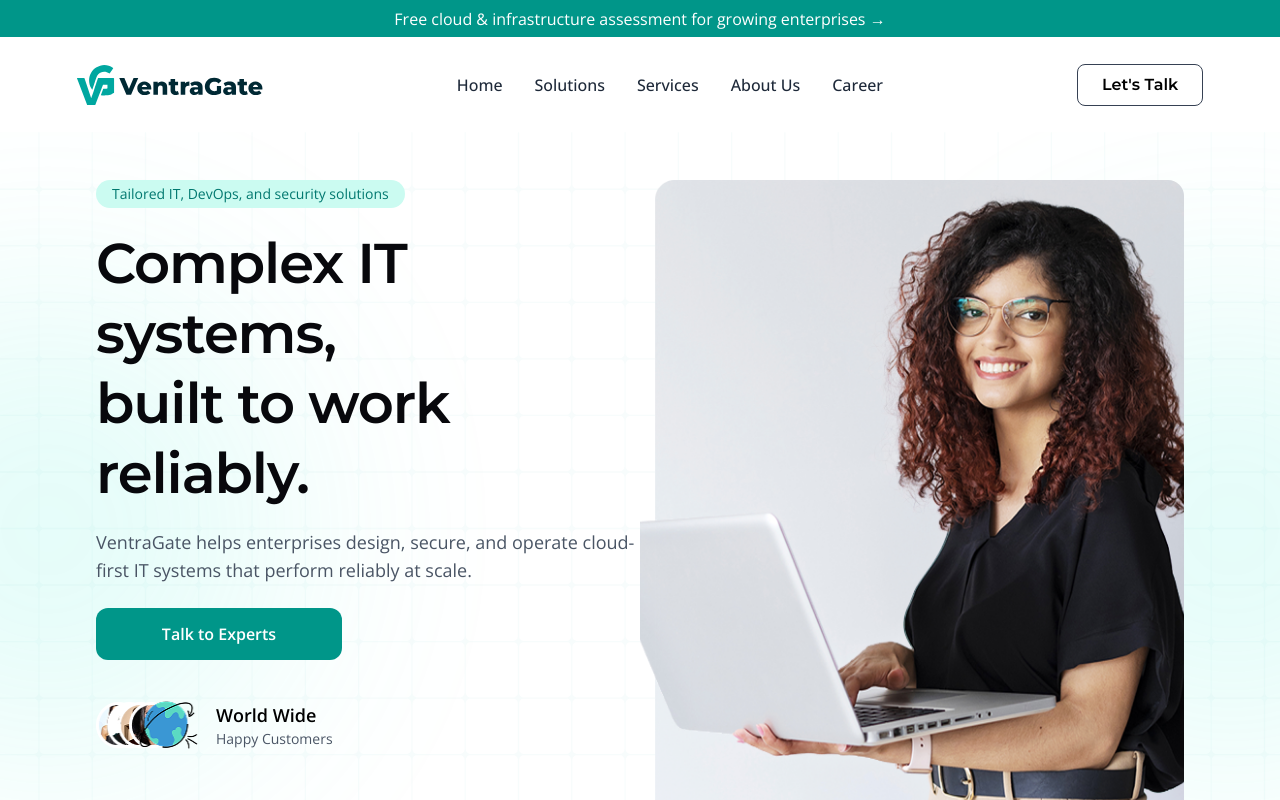
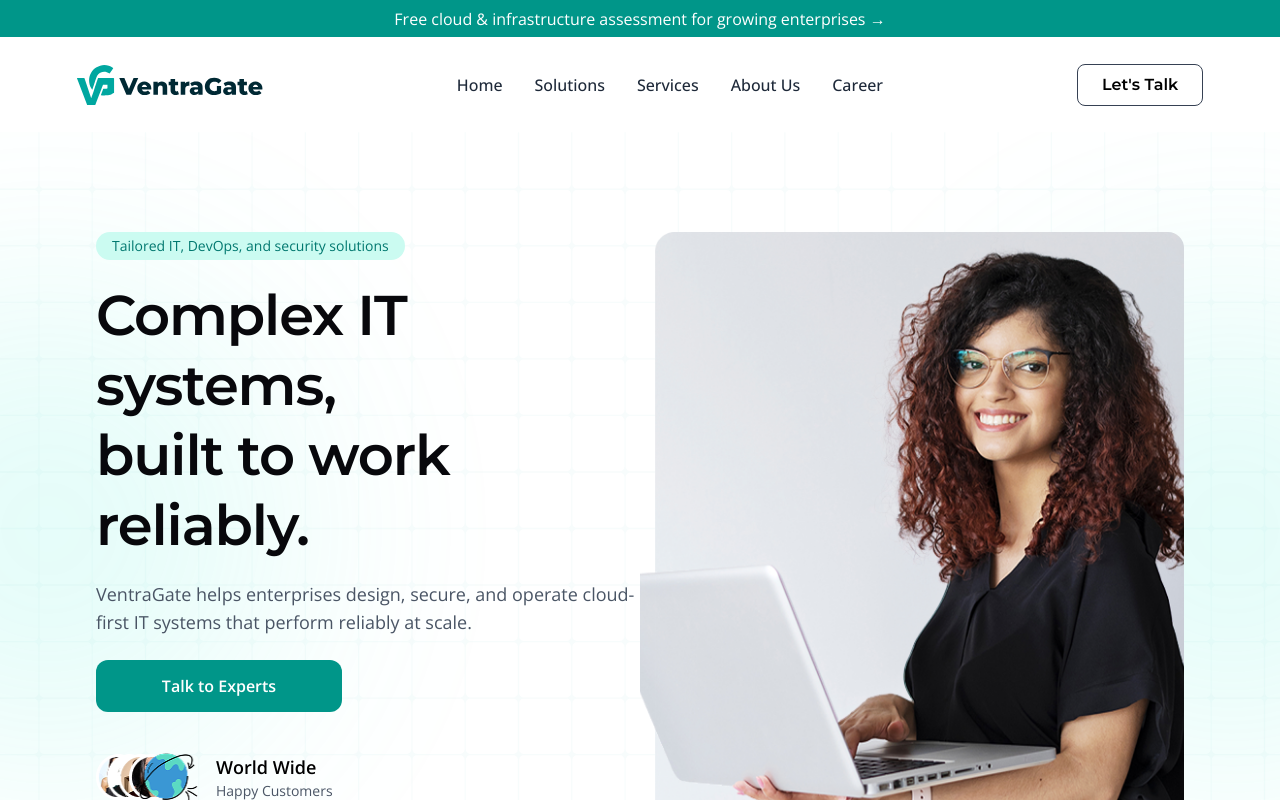
Before and after one commit to Madasamy-123/Ventragate-Website, a React (Vite) app: page / in a window 1280 px wide. Shown: the top 800 px of the page. Built offline with nearby package versions, Linux system fonts and the light colour scheme.

Commit message:
hero page change

```diff
--- a/src/components/Hero.jsx
+++ b/src/components/Hero.jsx
@@ -113,7 +113,7 @@ export default function Hero() {
             2xl:w-[48.6875rem]
             pt-16
             lg:pt-[3rem]
-            xl:pt-[3rem]
+            xl:pt-[6.25rem]
             text-center lg:text-left
           "
         >
@@ -205,7 +205,7 @@ export default function Hero() {
             justify-center lg:justify-end
             pt-12
             lg:pt-[5.625rem]
-            xl:pt-[3rem]
+            xl:pt-[6.25rem]
           "
         >
           <img
```
